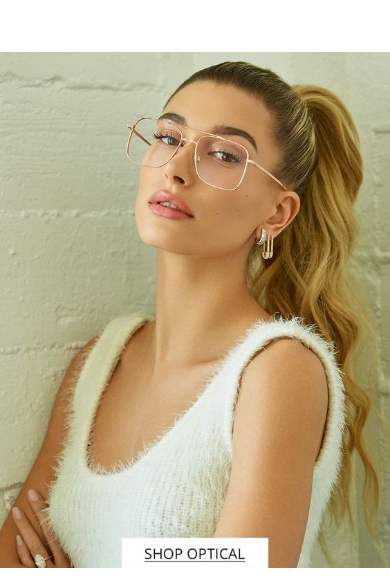
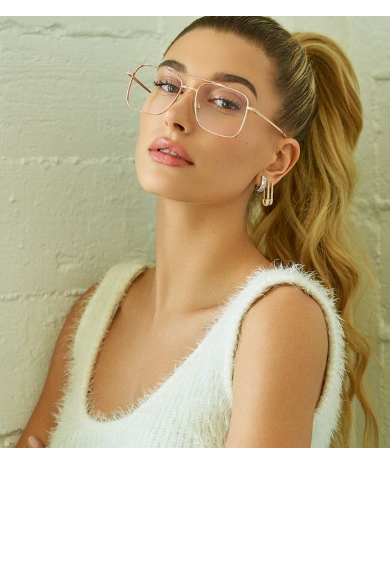
Before and after one commit to lucifer-7-7/css-project-3, a plain HTML site: page index.html in a window 390 px wide. Shown: the part 263-844 px from the top of the page. Drawn offline with nearby package versions, Linux system fonts and the light colour scheme.

Commit message:
height fixed

```diff
--- a/style.css
+++ b/style.css
@@ -234,7 +234,8 @@ html, body{
         font-family:Poppins;
     }
     #content{
-        height: calc(100% - 162 px);
+        /* height: calc(100% - 190px); */
+        height:64%;
     }
     #text-c{
         height: 35%;
```
